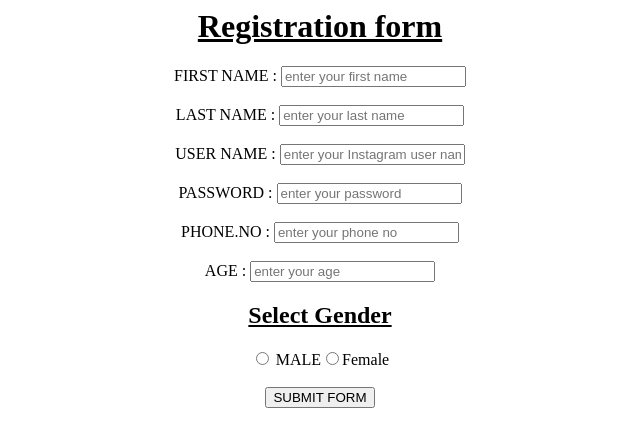
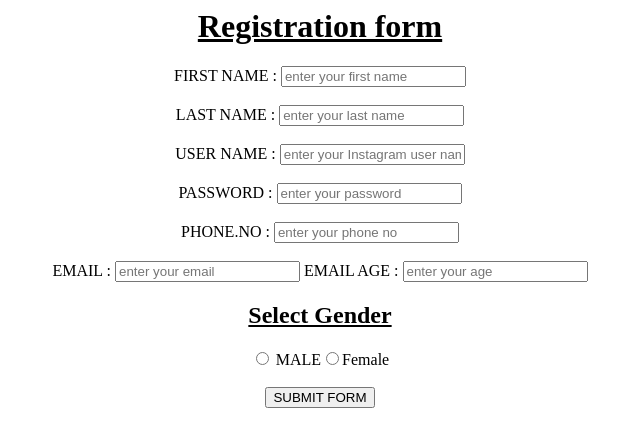
Before and after one commit to sajeb08/Normal-Form, a plain HTML site: page index.html in a window 1280 px wide. Shown: the whole page, without its empty margins (320-960 px from the left). Drawn offline with Linux system fonts and the light colour scheme.

Commit message:
Update index.html

```diff
--- a/index.html
+++ b/index.html
@@ -11,6 +11,7 @@
    USER NAME  : <input type="text"placeholder="enter your Instagram user name"><br><br>
     PASSWORD  : <input type="password"placeholder="enter your password"><br><br>
     PHONE.NO : <Input type="number"placeholder="enter your phone no"><br><br>
+    EMAIL :   <input type="text"placeholder="enter your email"> EMAIL
    AGE : <input type="number"placeholder="enter your age">
     <h2> <u>Select Gender </u> </h2>
       <input type="radio" Name="gender"> MALE<Input type="radio"Name="gender">Female <br><br>
```
